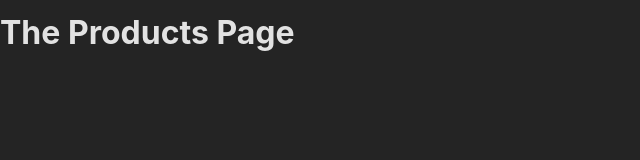
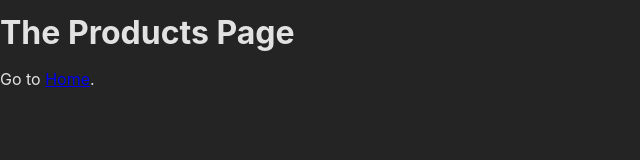
Before and after one commit to moin2672/acemind_react_14, a React (Create React App) app: page /products in a window 1280 px wide. Shown: the top 160 px of the page, without its empty margins (0-640 px from the left). Built offline with nearby package versions, Linux system fonts and the light colour scheme.

Commit message:
4. adding links

```diff
--- a/src/pages/Home.js
+++ b/src/pages/Home.js
@@ -1,5 +1,14 @@
+import { Link } from 'react-router-dom';
+
 function HomePage() {
-  return <h1>My Home Page</h1>;
+  return (
+    <>
+      <h1>My Home Page</h1>
+      <p>
+        Go to <Link to="/products">the list of products</Link>.
+      </p>
+    </>
+  );
 }
 
 export default HomePage;
--- a/src/pages/Products.js
+++ b/src/pages/Products.js
@@ -1,5 +1,12 @@
+import { Link } from 'react-router-dom';
+
 function ProductsPage() {
-  return <h1>The Products Page</h1>;
+  return <div>
+  <h1>The Products Page</h1>
+  <p>
+        Go to <Link to="/">Home</Link>.
+      </p>
+  </div>
 }
 
 export default ProductsPage;
```
